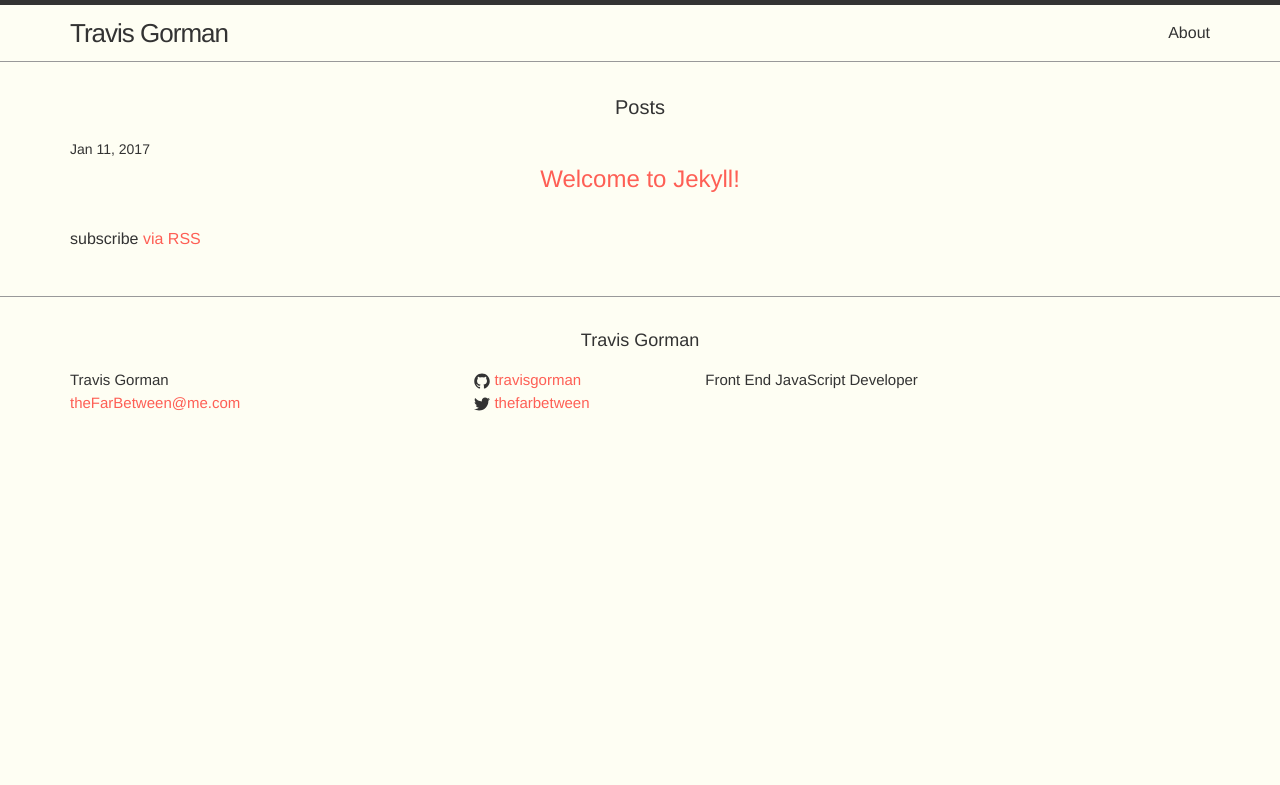
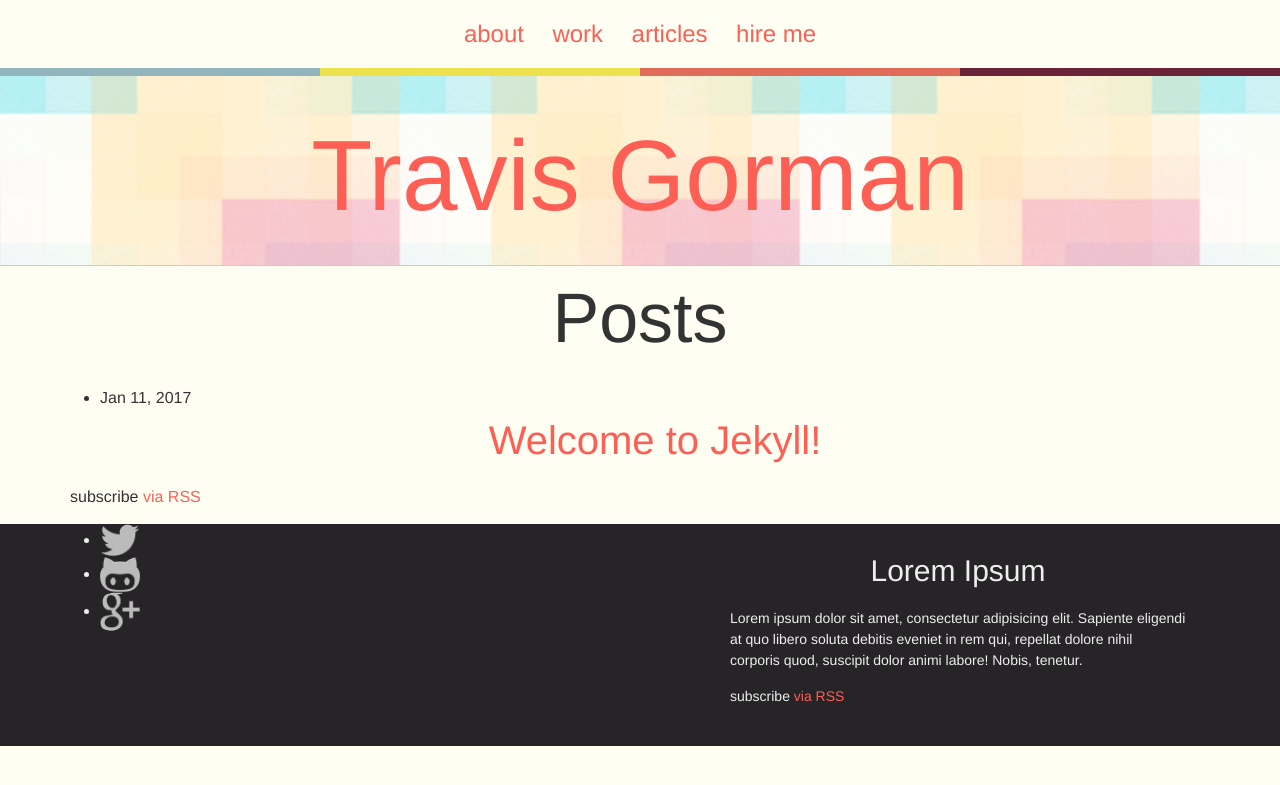
Before and after one commit to travisgorman/bingo, a Jekyll site: the page built from index.html, in a window 1280 px wide. Shown: the top 785 px of the page. Built offline with Jekyll 4.4.1, drawn with Linux system fonts in a browser that asks for light colours.

Commit message:
header.html

```diff
--- /dev/null
+++ b/Gemfile
@@ -0,0 +1,2 @@
+gem 'jekyll-watch'
+gem "jekyll", "3.1.6"
--- a/_includes/footer.html
+++ b/_includes/footer.html
@@ -1,38 +1,30 @@
 <footer class="site-footer">
-
   <div class="wrapper">
-
-    <h2 class="footer-heading">{{ site.title }}</h2>
-
-    <div class="footer-col-wrapper">
-      <div class="footer-col footer-col-1">
-        <ul class="contact-list">
-          <li>{{ site.title }}</li>
-          <li><a href="mailto:{{ site.email }}">{{ site.email }}</a></li>
-        </ul>
-      </div>
-
-      <div class="footer-col footer-col-2">
-        <ul class="social-media-list">
-          {% if site.github_username %}
-          <li>
-            {% include icon-github.html username=site.github_username %}
-          </li>
-          {% endif %}
-
-          {% if site.twitter_username %}
-          <li>
-            {% include icon-twitter.html username=site.twitter_username %}
-          </li>
-          {% endif %}
-        </ul>
-      </div>
-
-      <div class="footer-col footer-col-3">
-        <p>{{ site.description }}</p>
-      </div>
+    <div class="footer-content">
+      <h3>Lorem Ipsum</h3>
+      <p>Lorem ipsum dolor sit amet, consectetur adipisicing elit. Sapiente eligendi at quo libero soluta debitis eveniet in rem qui, repellat dolore nihil corporis quod, suscipit dolor animi labore! Nobis, tenetur.</p>
+      <p>subscribe
+      <a href="{{ "/feed.xml" | prepend: site.baseurl }}">via RSS</a>
+    </p>
     </div>
-
+		<div class="footer-social">
+			<ul>
+				<li>
+					<a href="http://www.twitter.com/{{ site.twitter_username }}">
+						<img src="/images/twitter.png" alt="twitter logo" width="40">
+					</a>
+				</li>
+				<li>
+					<a href="http://www.github.com/{{ site.github_username }}">
+						<img src="/images/github.png" alt="github logo" width="40">
+					</a>
+				</li>
+				<li>
+					<a href="http://plus.google.com/{{ site.google_username }}">
+						<img src="/images/google.png" alt="google logo" width="40">
+					</a>
+				</li>
+			</ul>
+		</div>
   </div>
-
 </footer>
--- a/_includes/header.html
+++ b/_includes/header.html
@@ -1,27 +1,17 @@
-<header class="site-header">
+<nav class="site-nav">
+  <ul>
+   {% for link in site.links %}
+    <li>
+    	<a href="{{ link.url }}">
+    		{{ link.title }}
+  		</a>
+  	</li>
+    {% endfor %}
+  </ul>
+</nav>
 
-  <div class="wrapper">
+<header class="site-header gradient-bar">
 
-    <a class="site-title" href="{{ site.baseurl }}/">{{ site.title }}</a>
-
-    <nav class="site-nav">
-      <a href="#" class="menu-icon">
-        <svg viewBox="0 0 18 15">
-          <path fill="#424242" d="M18,1.484c0,0.82-0.665,1.484-1.484,1.484H1.484C0.665,2.969,0,2.304,0,1.484l0,0C0,0.665,0.665,0,1.484,0 h15.031C17.335,0,18,0.665,18,1.484L18,1.484z"/>
-          <path fill="#424242" d="M18,7.516C18,8.335,17.335,9,16.516,9H1.484C0.665,9,0,8.335,0,7.516l0,0c0-0.82,0.665-1.484,1.484-1.484 h15.031C17.335,6.031,18,6.696,18,7.516L18,7.516z"/>
-          <path fill="#424242" d="M18,13.516C18,14.335,17.335,15,16.516,15H1.484C0.665,15,0,14.335,0,13.516l0,0 c0-0.82,0.665-1.484,1.484-1.484h15.031C17.335,12.031,18,12.696,18,13.516L18,13.516z"/>
-        </svg>
-      </a>
-
-      <div class="trigger">
-        {% for my_page in site.pages %}
-          {% if my_page.title %}
-          <a class="page-link" href="{{ my_page.url | prepend: site.baseurl }}">{{ my_page.title }}</a>
-          {% endif %}
-        {% endfor %}
-      </div>
-    </nav>
-
-  </div>
+	<h1 class="site-title mega"><a href="/">Travis Gorman</a></h1>
 
 </header>
--- /dev/null
+++ b/_sass/_gradient-bar.scss
@@ -0,0 +1,18 @@
+.gradient-bar {
+	position:relative;
+
+	&:after {
+		content: "";
+		position:absolute;
+		top:0;
+		left:0;
+		width:100%;
+		height:0.5em;
+		background:linear-gradient(to right,
+		                           $blue-color 0%, $blue-color 25%,
+								   $yellow-color 25%, $yellow-color 50%,
+								   $red-color 50%, $red-color 75%,
+								   $purple-color 75%, $purple-color 100%
+								   );
+	}
+}
--- a/_sass/_layout.scss
+++ b/_sass/_layout.scss
@@ -1,242 +1,40 @@
-/**
- * Site header
- */
+.site-nav {
+    text-align: center;
+    ul {
+        margin: 1em 0;
+        list-style:none;
+    }
+    li {
+        display: inline-block;
+        margin: 0 0.5em;
+        font-size: 1.5em;
+    }
+}
+.site-title {
+    color: #000;
+    text-decoration: none;
+}
 .site-header {
-    border-top: 5px solid $grey-color-dark;
-    border-bottom: 1px solid $grey-color-light;
-    min-height: 56px;
-
-    // Positioning context for the mobile navigation icon
-    position: relative;
+    padding: 2rem 0 0;
+    border-bottom: 1px solid #ccc;
+    background: url('/images/header-bg2.png');
+    background-size: 400px 400px;
 }
 
-.site-title {
-    font-size: 26px;
-    font-weight: 300;
-    line-height: 56px;
-    letter-spacing: -1px;
-    margin-bottom: 0;
-    float: left;
+.site-footer {
+    width: 100%;
+    position: absolute;
 
-    &,
-    &:visited {
-        color: $grey-color-dark;
+    background: #262426;
+    color: #eee;
+
+
+    .footer-content {
+        position: relative;
+        padding: 1.5rem;
+        display: inline-block;
+        width: 40%;
+        font-size: 0.875em;
+        float: right;
     }
 }
-
-.site-nav {
-    float: right;
-    line-height: 56px;
-
-    .menu-icon {
-        display: none;
-    }
-
-    .page-link {
-        color: $text-color;
-        line-height: $base-line-height;
-
-        // Gaps between nav items, but not on the last one
-        &:not(:last-child) {
-            margin-right: 20px;
-        }
-    }
-
-    @include media-query($on-palm) {
-        position: absolute;
-        top: 9px;
-        right: $spacing-unit / 2;
-        background-color: $background-color;
-        border: 1px solid $grey-color-light;
-        border-radius: 5px;
-        text-align: right;
-
-        .menu-icon {
-            display: block;
-            float: right;
-            width: 36px;
-            height: 26px;
-            line-height: 0;
-            padding-top: 10px;
-            text-align: center;
-
-            > svg {
-                width: 18px;
-                height: 15px;
-
-                path {
-                    fill: $grey-color-dark;
-                }
-            }
-        }
-
-        .trigger {
-            clear: both;
-            display: none;
-        }
-
-        &:hover .trigger {
-            display: block;
-            padding-bottom: 5px;
-        }
-
-        .page-link {
-            display: block;
-            padding: 5px 10px;
-
-            &:not(:last-child) {
-                margin-right: 0;
-            }
-            margin-left: 20px;
-        }
-    }
-}
-
-
-
-/**
- * Site footer
- */
-.site-footer {
-    border-top: 1px solid $grey-color-light;
-    padding: $spacing-unit 0;
-}
-
-.footer-heading {
-    font-size: 18px;
-    margin-bottom: $spacing-unit / 2;
-}
-
-.contact-list,
-.social-media-list {
-    list-style: none;
-    margin-left: 0;
-}
-
-.footer-col-wrapper {
-    font-size: 15px;
-    color: $grey-color;
-    margin-left: -$spacing-unit / 2;
-    @extend %clearfix;
-}
-
-.footer-col {
-    float: left;
-    margin-bottom: $spacing-unit / 2;
-    padding-left: $spacing-unit / 2;
-}
-
-.footer-col-1 {
-    width: -webkit-calc(35% - (#{$spacing-unit} / 2));
-    width:         calc(35% - (#{$spacing-unit} / 2));
-}
-
-.footer-col-2 {
-    width: -webkit-calc(20% - (#{$spacing-unit} / 2));
-    width:         calc(20% - (#{$spacing-unit} / 2));
-}
-
-.footer-col-3 {
-    width: -webkit-calc(45% - (#{$spacing-unit} / 2));
-    width:         calc(45% - (#{$spacing-unit} / 2));
-}
-
-@include media-query($on-laptop) {
-    .footer-col-1,
-    .footer-col-2 {
-        width: -webkit-calc(50% - (#{$spacing-unit} / 2));
-        width:         calc(50% - (#{$spacing-unit} / 2));
-    }
-
-    .footer-col-3 {
-        width: -webkit-calc(100% - (#{$spacing-unit} / 2));
-        width:         calc(100% - (#{$spacing-unit} / 2));
-    }
-}
-
-@include media-query($on-palm) {
-    .footer-col {
-        float: none;
-        width: -webkit-calc(100% - (#{$spacing-unit} / 2));
-        width:         calc(100% - (#{$spacing-unit} / 2));
-    }
-}
-
-
-
-/**
- * Page content
- */
-.page-content {
-    padding: $spacing-unit 0;
-}
-
-.page-heading {
-    font-size: 20px;
-}
-
-.post-list {
-    margin-left: 0;
-    list-style: none;
-
-    > li {
-        margin-bottom: $spacing-unit;
-    }
-}
-
-.post-meta {
-    font-size: $small-font-size;
-    color: $grey-color;
-}
-
-.post-link {
-    display: block;
-    font-size: 24px;
-}
-
-
-
-/**
- * Posts
- */
-.post-header {
-    margin-bottom: $spacing-unit;
-}
-
-.post-title {
-    font-size: 42px;
-    letter-spacing: -1px;
-    line-height: 1;
-
-    @include media-query($on-laptop) {
-        font-size: 36px;
-    }
-}
-
-.post-content {
-    margin-bottom: $spacing-unit;
-
-    h2 {
-        font-size: 32px;
-
-        @include media-query($on-laptop) {
-            font-size: 28px;
-        }
-    }
-
-    h3 {
-        font-size: 26px;
-
-        @include media-query($on-laptop) {
-            font-size: 22px;
-        }
-    }
-
-    h4 {
-        font-size: 20px;
-
-        @include media-query($on-laptop) {
-            font-size: 18px;
-        }
-    }
-}
--- a/css/main.scss
+++ b/css/main.scss
@@ -2,7 +2,6 @@
 # Only the main Sass file needs front matter (the dashes are enough)
 ---
 @charset "utf-8";
-
 
 // Our variables
 $base-font-family: "Avenir Next", Helvetica, Arial, sans-serif;
@@ -33,7 +32,6 @@ $on-palm:          600px;
 $on-laptop:        800px;
 
 
-
 // Use media queries like this:
 // @include media-query($on-palm) {
 //     .wrapper {
@@ -48,10 +46,10 @@ $on-laptop:        800px;
 }
 
 
-
 // Import partials from `sass_dir` (defaults to `_sass`)
 @import
         "base",
         "layout",
-        "syntax-highlighting"
+        "syntax-highlighting",
+        "gradient-bar"
 ;
```
Also changed, not shown: Gemfile.lock (added), images/github.png (added), images/google.png (added), images/header-bg.png (added), images/header-bg2.png (added), images/icon-code.png (added), images/icon-design.png (added), images/icon-inspiration.png (added), images/icon-layout.png (added), images/icon-snippet.png (added), images/project.png (added), images/twitter.png (added).
